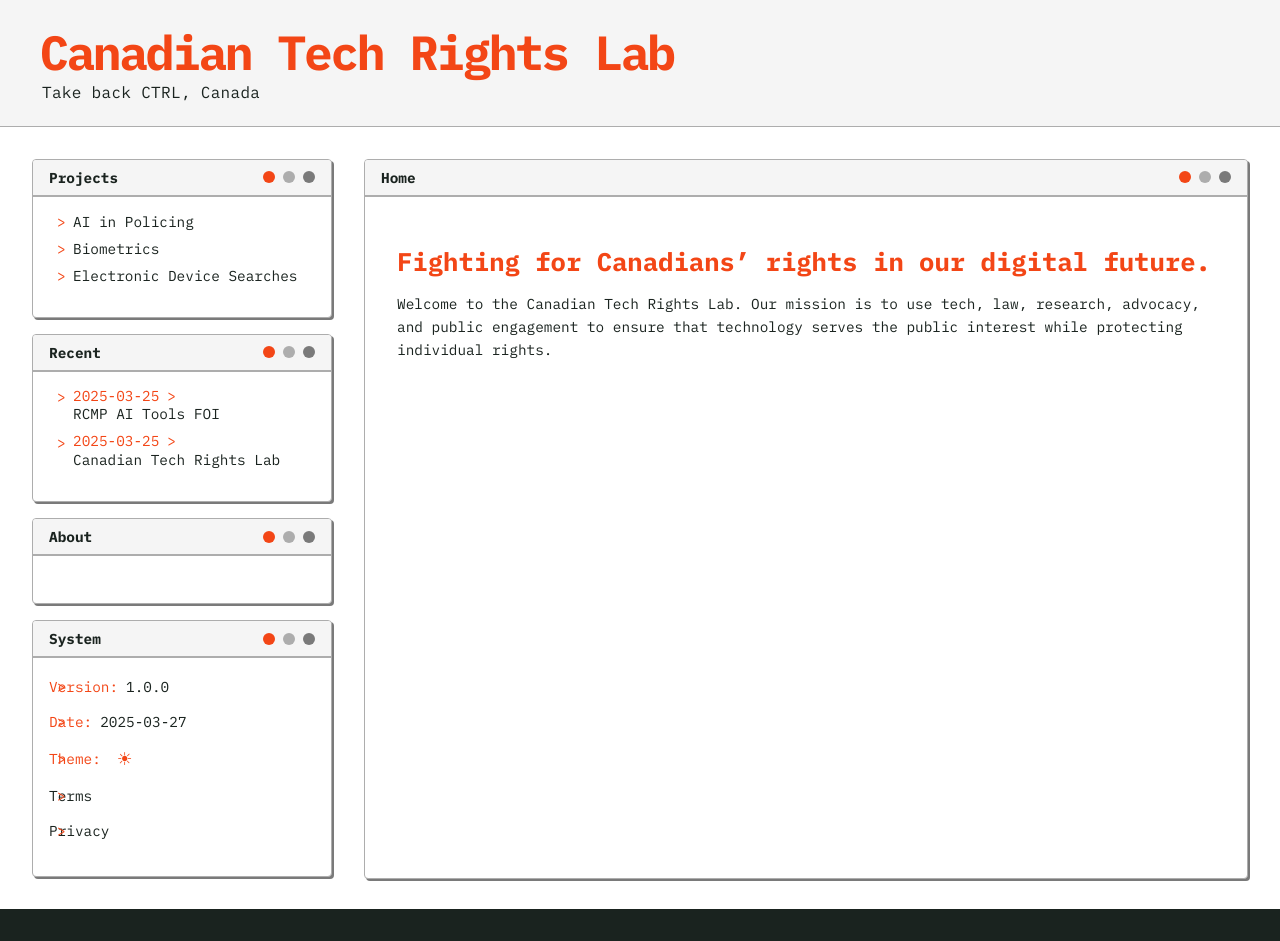
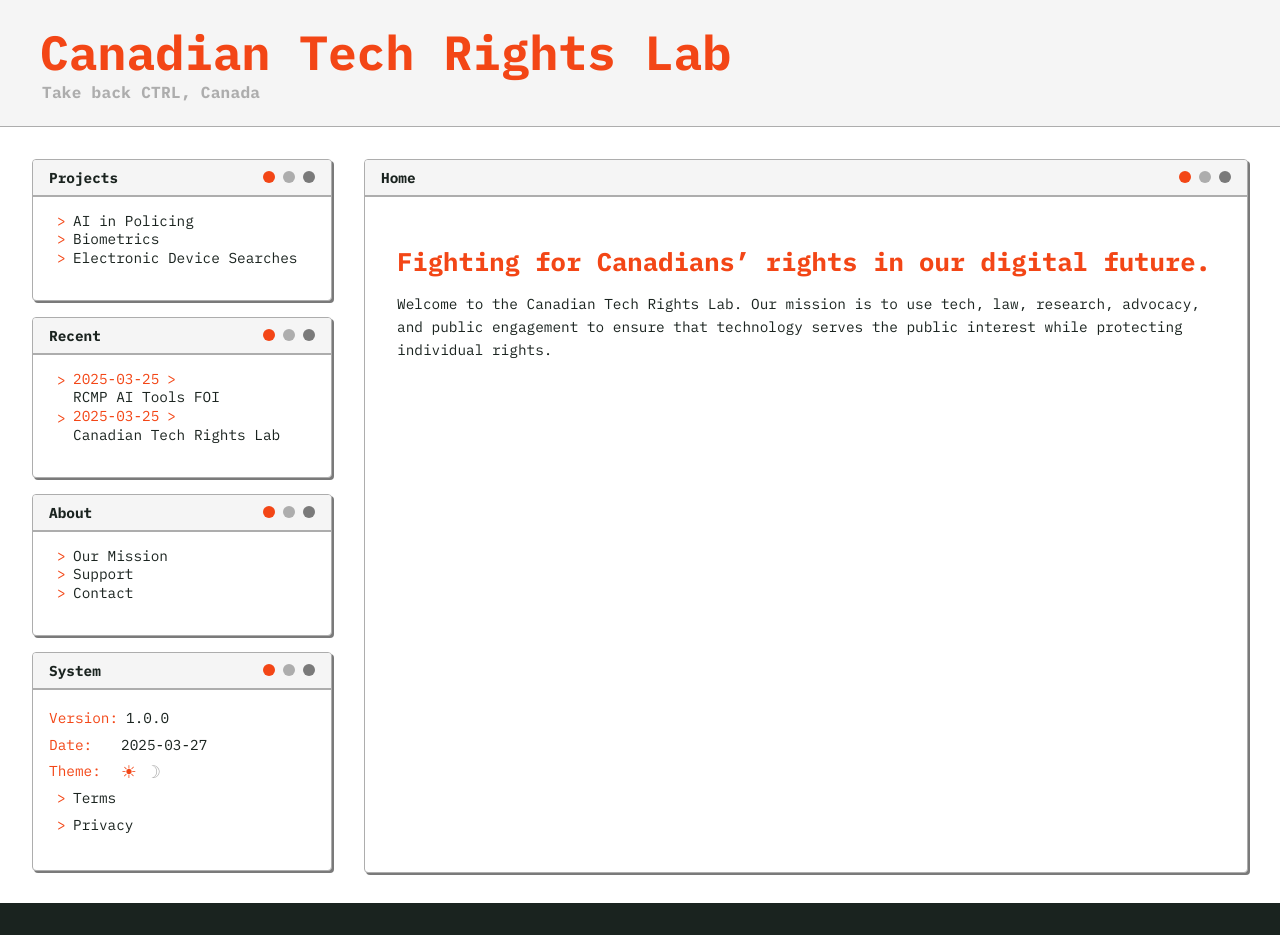
Before and after one commit to gmcmullen/takectrl.ca, a Jekyll site: the page built from index.md, in a window 1280 px wide. Built offline with Jekyll 4.4.1, drawn with Linux system fonts in a browser that asks for light colours; some web fonts are replaced.

Commit message:
Fix about layout

```diff
--- a/_layouts/default.html
+++ b/_layouts/default.html
@@ -67,9 +67,9 @@
           </div>
           <div class="window-content">
             <ul>
-              {% for page in site.about %}
-              <li><a href="{{ page.url | relative_url }}">{{ page.title }}</a></li>
-              {% endfor %}
+              <li><a href="{{ '/pages/mission' | relative_url }}">Our Mission</a></li>
+              <li><a href="{{ '/pages/support' | relative_url }}">Support</a></li>
+              <li><a href="{{ '/pages/contact' | relative_url }}">Contact</a></li>
             </ul>
           </div>
         </div>
@@ -84,9 +84,9 @@
             </div>
           </div>
           <div class="window-content">
-            <ul>
-              <li><span class="system-label">Version:</span> 1.0.0</li>
-              <li><span class="system-label">Date:</span> {{ site.time | date: "%Y-%m-%d" }}</li>
+            <ul class="system-list">
+              <li><span class="system-label">Version:</span> <span>1.0.0</span></li>
+              <li><span class="system-label">Date:</span> <span>{{ site.time | date: "%Y-%m-%d" }}</span></li>
               <li><span class="system-label">Theme:</span> <button class="theme-toggle" aria-label="Toggle dark mode"></button></li>
               <li><a href="{{ '/pages/terms' | relative_url }}">Terms</a></li>
               <li><a href="{{ '/pages/privacy' | relative_url }}">Privacy</a></li>
--- a/styles.css
+++ b/styles.css
@@ -133,17 +133,16 @@
   margin: 0;
   color: var(--accent);
   line-height: 1.2;
-  letter-spacing: -0.05em;
   font-weight: 700;
 }
 
 .header-content p {
   margin: 0;
   font-size: 1rem;
-  color: var(--text-light);
+  color: var(--text-dark);
   padding-left: 2px;
   letter-spacing: 0.02em;
-  font-weight: 500;
+  font-weight: 600;
 }
 
 .dark-mode .header-content p {
@@ -251,18 +250,13 @@
   list-style: none;
   padding: 0;
   margin: 0;
-  display: flex;
-  flex-direction: column;
-  gap: 0.5rem;
 }
 
 .window-content li {
   position: relative;
   padding-left: 1.5rem;
-  white-space: nowrap;
-  overflow: hidden;
-  text-overflow: ellipsis;
   margin: 0;
+  line-height: 1.3;
 }
 
 .window-content li::before {
@@ -372,18 +366,41 @@
   margin-top: auto;
 }
 
-.system-window .window-content li {
+.system-list {
+  list-style: none;
+  padding: 0;
+  margin: 0;
+}
+
+.system-list li {
   display: flex;
   align-items: center;
-  gap: 0.5rem;
+  padding: 0.25rem 0;
   margin: 0;
-  padding: 0.25rem 0;
+  white-space: nowrap;
+}
+
+.system-list li::before {
+  display: none;
+}
+
+.system-list a {
+  padding-left: 1.5rem;
+  position: relative;
+}
+
+.system-list a::before {
+  content: '>';
+  position: absolute;
+  left: 0.5rem;
+  color: var(--accent);
 }
 
 .system-label {
   color: var(--accent);
   font-weight: 500;
-  white-space: nowrap;
+  min-width: 4rem;
+  margin-right: 0.5rem;
 }
 
 .site-footer {
@@ -448,27 +465,52 @@
   font-size: 1rem;
   display: inline-flex;
   align-items: center;
-  margin-left: 0.5rem;
+  position: relative;
+  width: 2.5rem;
+  margin: 0;
+}
+
+.theme-toggle::before,
+.theme-toggle::after {
+  position: absolute;
+  transition: opacity 0.2s ease, color 0.2s ease;
 }
 
 .theme-toggle::before {
   content: "☀";
+  left: 0;
+  color: var(--text-dark);
   font-size: 1.1rem;
-  opacity: 1;
-  transition: opacity 0.2s ease;
 }
 
-.dark-mode .theme-toggle::before {
+.theme-toggle::after {
   content: "☽";
-  opacity: 0.8;
+  right: 0;
+  color: var(--text-dark);
+  font-size: 1.1rem;
 }
 
-.theme-toggle:hover::before {
-  opacity: 0.7;
+/* Light mode: sun is orange, moon is grey */
+.theme-toggle::before {
+  color: var(--accent);
 }
 
-.dark-mode .theme-toggle:hover::before {
-  opacity: 1;
+.theme-toggle::after {
+  color: var(--text-dark);
+}
+
+/* Dark mode: moon is orange, sun is grey */
+.dark-mode .theme-toggle::before {
+  color: var(--text-dark);
+}
+
+.dark-mode .theme-toggle::after {
+  color: var(--accent);
+}
+
+.theme-toggle:hover::before,
+.theme-toggle:hover::after {
+  opacity: 0.8;
 }
 
 .toggle-icon {
```
Also changed, not shown: ascii.txt (added, +87 -0 lines).
